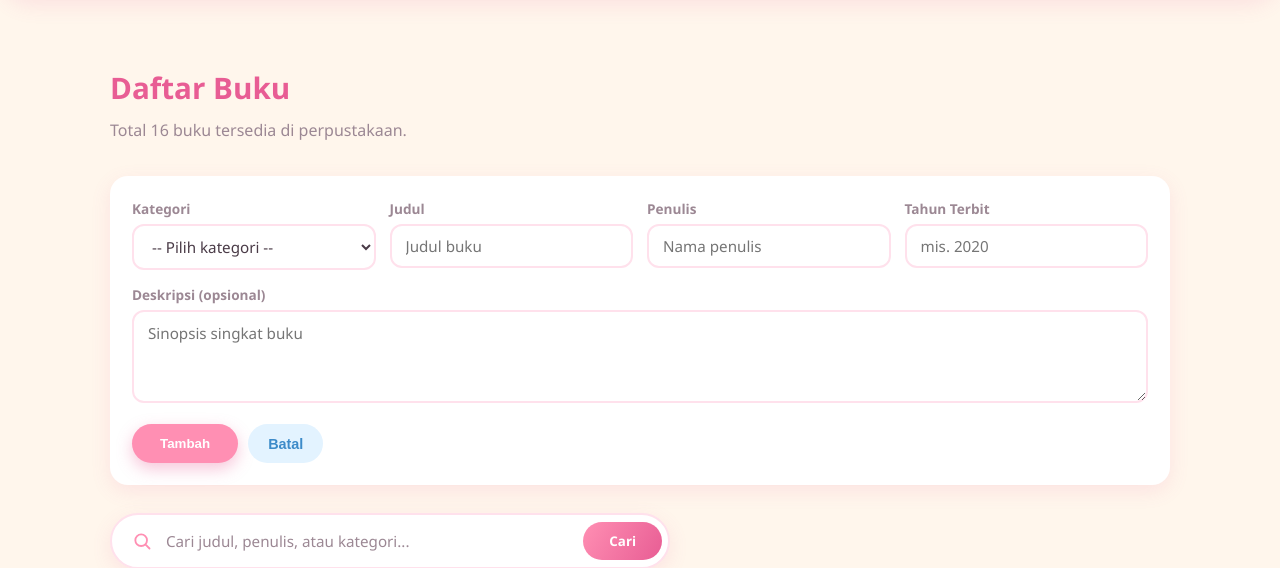
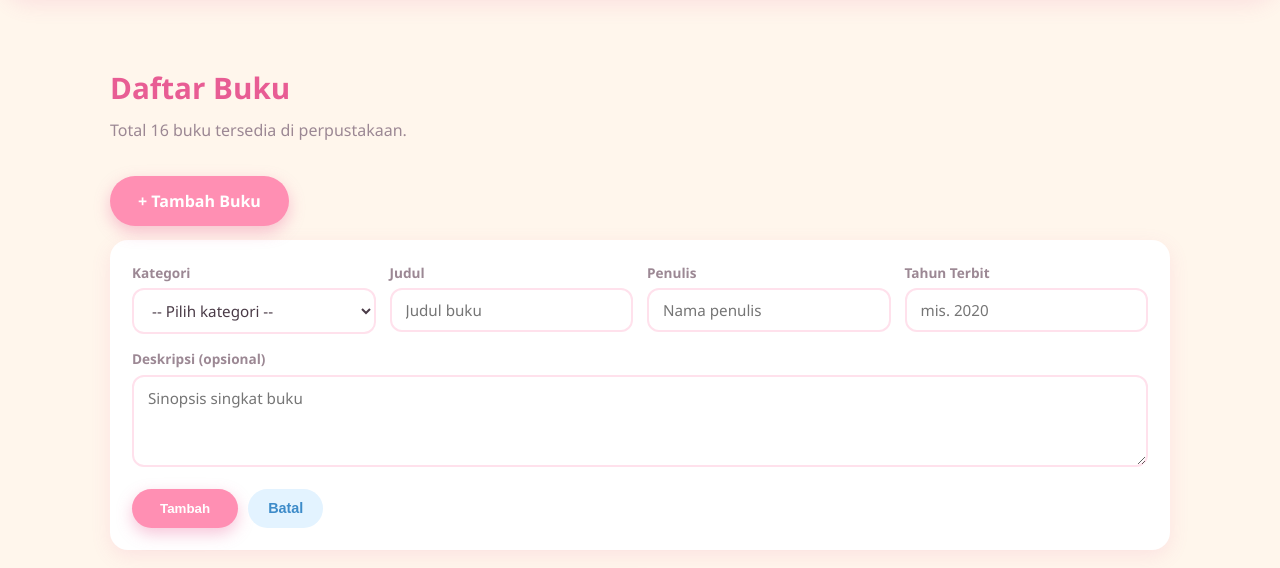
Before and after one commit to sekarrengganis25075/MODUL7_perpustakaan_250441100075, a Laravel app: page /buku in a window 1280 px wide. Shown: the part 180-748 px from the top of the page. Run offline with Laravel 12, Linux system fonts and the light colour scheme; the visitor is signed in with stand-in values (Sample User, id 1); data comes from the database, SQL or seed files in the repository; data that the repository does not hold is empty; style sheets or scripts are compiled from the project's sources; parts of the project's set-up code (start-up, migrations or seed data) failed here and were passed over; some libraries are stand-ins or nearby versions.

Commit message:
Soal 3: pusatkan aturan kelola buku pada Gate kelola-buku (can:, @can)

```diff
--- a/app/Http/Controllers/BukuController.php
+++ b/app/Http/Controllers/BukuController.php
@@ -2,6 +2,7 @@
 
 namespace App\Http\Controllers;
 
+use App\Http\Requests\StoreBukuRequest;
 use Illuminate\Http\RedirectResponse;
 use App\Models\Buku;
 use App\Models\Kategori;
@@ -22,14 +23,28 @@ class BukuController extends Controller
         ]);
     }
 
+    public function create(): View
+    {
+        return view('buku.create', [
+            'kategoriList' => Kategori::orderBy('nama')->get(['id', 'nama']),
+        ]);
+    }
+
+    public function store(StoreBukuRequest $request): RedirectResponse
+    {
+        Buku::create($request->validated());
+
+        return redirect()->route('buku.index')->with('status', 'Buku berhasil ditambahkan.');
+    }
+
 // [A2 - DITAMBAL] Nilai 'judul' dikirim lewat binding (placeholder ?), bukan digabung ke string SQL.
     public function cari(Request $request): JsonResponse
     {
-        $judul = $request->query('judul');
+    $judul = $request->query('judul');
 
-        $hasil = DB::select('SELECT * FROM bukus WHERE judul = ?', [$judul]);
+    $hasil = DB::select('SELECT * FROM bukus WHERE judul = ?', [$judul]);
 
-        return response()->json($hasil);
+    return response()->json($hasil);
     }
 
     public function destroy(Buku $buku): RedirectResponse
--- a/app/Providers/AppServiceProvider.php
+++ b/app/Providers/AppServiceProvider.php
@@ -2,23 +2,19 @@
 
 namespace App\Providers;
 
+use App\Models\User;
+use Illuminate\Support\Facades\Gate;
 use Illuminate\Support\ServiceProvider;
 
 class AppServiceProvider extends ServiceProvider
 {
-    /**
-     * Register any application services.
-     */
     public function register(): void
     {
         //
     }
 
-    /**
-     * Bootstrap any application services.
-     */
     public function boot(): void
     {
-        //
+        Gate::define('kelola-buku', fn (User $user): bool => $user->hasAnyRole(['admin', 'petugas']));
     }
 }
--- a/resources/views/buku/index.blade.php
+++ b/resources/views/buku/index.blade.php
@@ -61,7 +61,8 @@
 
     <div id="pesan" class="alert" role="alert"></div>
 
-    @can('kelola-data-buku')
+    @can('kelola-buku')
+    <a href="{{ route('buku.create') }}" class="btn btn-primary" style="margin-bottom:14px">+ Tambah Buku</a>
     <form id="form-buku" class="form-buku" novalidate>
         <div>
             <label for="kategori_id">Kategori</label>
--- a/resources/views/layouts/lunaria.blade.php
+++ b/resources/views/layouts/lunaria.blade.php
@@ -12,7 +12,7 @@
     @stack('styles')
 </head>
 
-<body @auth data-kelola="{{ auth()->user()->can('kelola-data-buku') ? '1' : '0' }}" data-pinjam="{{ auth()->user()->can('ajukan-peminjaman-buku') ? '1' : '0' }}" @endauth>
+<body @auth data-kelola="{{ auth()->user()->can('kelola-buku') ? '1' : '0' }}" data-pinjam="{{ auth()->user()->can('ajukan-peminjaman-buku') ? '1' : '0' }}" @endauth>
 
     <header class="site-header">
         @auth
--- a/routes/api.php
+++ b/routes/api.php
@@ -11,7 +11,7 @@ Route::middleware('auth:sanctum')->group(function () {
         Route::get('buku/{buku}', [BukuController::class, 'show'])->name('api.buku.show');
     });
 
-    Route::middleware('permission:kelola-data-buku')->group(function () {
+    Route::middleware('can:kelola-buku')->group(function () {
         Route::post('buku', [BukuController::class, 'store'])->name('api.buku.store');
         Route::match(['put', 'patch'], 'buku/{buku}', [BukuController::class, 'update'])->name('api.buku.update');
         Route::delete('buku/{buku}', [BukuController::class, 'destroy'])->name('api.buku.destroy');
--- a/routes/web.php
+++ b/routes/web.php
@@ -20,16 +20,21 @@ Route::middleware('auth')->group(function () {
     Route::get('/petugas/dashboard', [DashboardController::class, 'petugas'])
         ->middleware('permission:akses-dashboard-petugas')->name('petugas.dashboard');
 
-    Route::get('/buku', [BukuController::class, 'index'])
+        Route::get('/buku', [BukuController::class, 'index'])
         ->middleware('permission:lihat-daftar-buku')->name('buku.index');
-    // [A2 - RENTAN] Pencarian buku dengan query SQL mentah.
+    Route::get('/buku/create', [BukuController::class, 'create'])
+        ->middleware('can:kelola-buku')->name('buku.create');
+    Route::post('/buku', [BukuController::class, 'store'])
+        ->middleware('can:kelola-buku')->name('buku.store');
+
+    // [A2 - DITAMBAL] Pencarian buku memakai query binding.
     Route::get('/buku-cari', [BukuController::class, 'cari'])->name('buku.cari');
     // [A3 - DITAMBAL] Route GET /buku/{buku}/hapus dihapus; penghapusan memakai DELETE (dilindungi CSRF).
     Route::delete('/buku/{buku}', [BukuController::class, 'destroy'])
-    ->middleware('permission:kelola-data-buku')->name('buku.destroy');
+        ->middleware('can:kelola-buku')->name('buku.destroy');
 
     Route::get('/buku/{id}/edit', [BukuController::class, 'edit'])
-        ->middleware('permission:kelola-data-buku')->name('buku.edit');
+        ->middleware('can:kelola-buku')->name('buku.edit');
     Route::get('/buku/{id}', [BukuController::class, 'show'])
         ->middleware('permission:lihat-daftar-buku')->name('buku.show');
 
```
Also changed, not shown: resources/views/buku/create.blade.php (added, +58 -0 lines).
